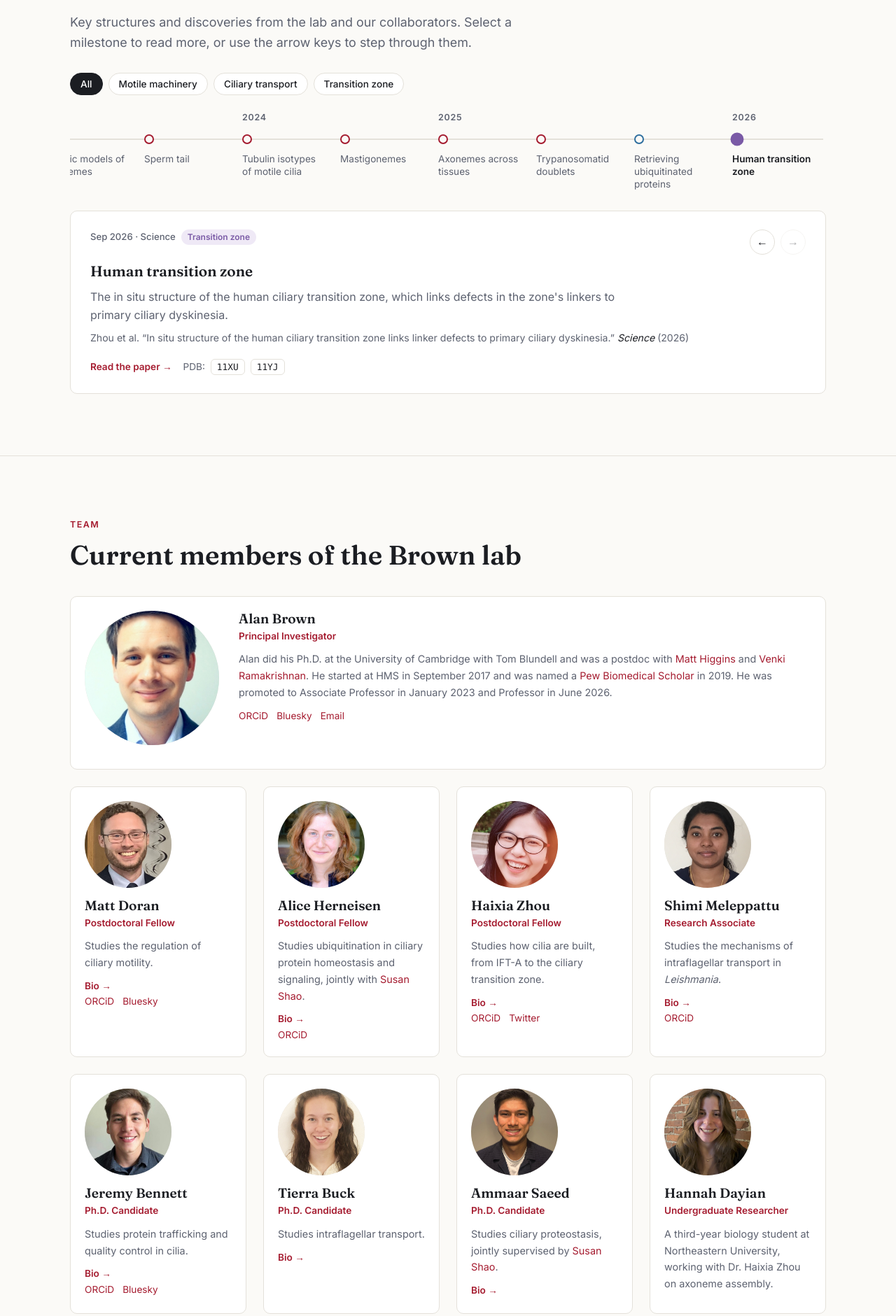
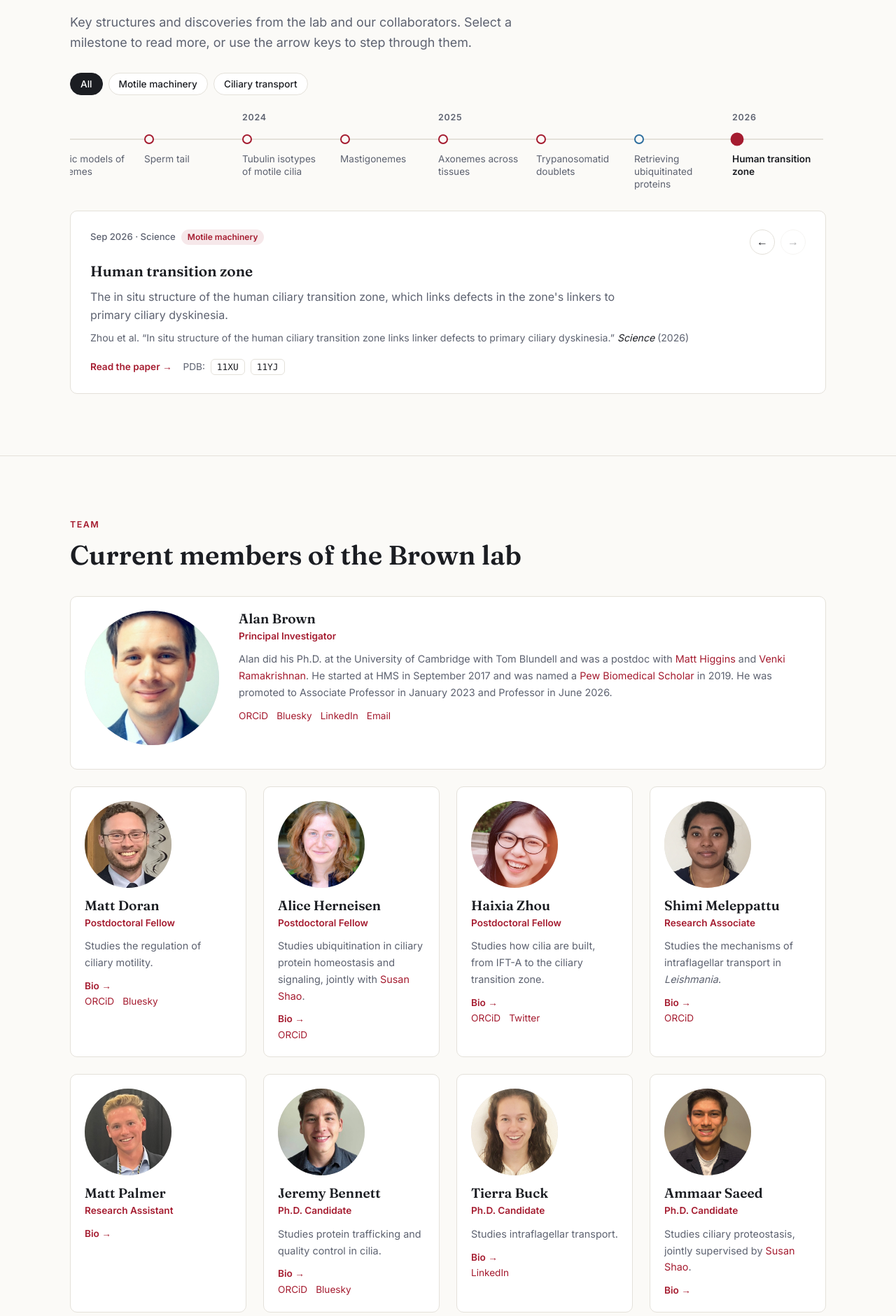
Before and after one commit to alanbrownhms/alanbrownhms.github.io, a plain HTML site: page index.html in a window 1280 px wide. Shown: the part 1941-3822 px from the top of the page at 70% size. Drawn offline with Linux system fonts and the light colour scheme.

Commit message:
Add files via upload

```diff
--- a/index.html
+++ b/index.html
@@ -129,21 +129,18 @@
   .tl-item { display: block; width: 100%; background: none; border: 0; padding: 0 10px; text-align: left; cursor: pointer; font: inherit; color: var(--ink); }
   .tl-dot { display: block; width: 14px; height: 14px; border-radius: 50%; background: var(--bg); border: 2px solid var(--muted); margin: 6px 0 12px; position: relative; z-index: 1; transition: transform .15s; }
   .tl-item[data-theme="transport"] .tl-dot { border-color: #2f6f9f; }
-  .tl-item[data-theme="gate"] .tl-dot { border-color: #7a5aa6; }
   .tl-item[data-theme="motility"] .tl-dot { border-color: var(--accent); }
   .tl-label { display: block; font-size: .85rem; line-height: 1.35; color: var(--muted); }
   .tl-item:hover .tl-label { color: var(--ink); }
   .tl-item:hover .tl-dot { transform: scale(1.25); }
   .tl-item[aria-current="true"] .tl-dot { background: var(--accent); border-color: var(--accent); transform: scale(1.35); }
   .tl-item[aria-current="true"][data-theme="transport"] .tl-dot { background: #2f6f9f; border-color: #2f6f9f; }
-  .tl-item[aria-current="true"][data-theme="gate"] .tl-dot { background: #7a5aa6; border-color: #7a5aa6; }
   .tl-item[aria-current="true"] .tl-label { color: var(--ink); font-weight: 600; }
   .tl-item:focus-visible { outline: 2px solid var(--accent); outline-offset: 4px; border-radius: 6px; }
   .tl-detail { margin-top: 20px; background: var(--surface); border: 1px solid var(--line); border-radius: var(--radius); padding: 26px 28px; display: grid; grid-template-columns: 1fr auto; gap: 8px 24px; align-items: start; }
   .tl-meta { font-size: .82rem; color: var(--muted); font-weight: 500; }
   .tl-tag { display: inline-block; margin-left: 8px; padding: 1px 9px; border-radius: 999px; font-size: .75rem; font-weight: 600; background: var(--accent-soft); color: var(--accent); }
   .tl-tag.transport { background: #e6eff6; color: #2f6f9f; }
-  .tl-tag.gate { background: #efe9f6; color: #7a5aa6; }
   .tl-detail h3 { grid-column: 1 / -1; margin: 4px 0 2px; font-size: 1.3rem; }
   .tl-detail p { grid-column: 1 / -1; margin: 0; color: var(--muted); max-width: 75ch; }
   .tl-cite { grid-column: 1 / -1; font-size: .88rem; color: var(--muted); }
@@ -298,7 +295,6 @@
       <button type="button" data-filter="all" aria-pressed="true">All</button>
       <button type="button" data-filter="motility" aria-pressed="false">Motile machinery</button>
       <button type="button" data-filter="transport" aria-pressed="false">Ciliary transport</button>
-      <button type="button" data-filter="gate" aria-pressed="false">Transition zone</button>
     </div>
     <div class="tl-shell">
       <ol class="tl-track" id="tl-track" aria-label="Milestones"></ol>
@@ -320,7 +316,7 @@
           <h3>Alan Brown</h3>
           <div class="role">Principal Investigator</div>
           <p>Alan did his Ph.D. at the University of Cambridge with Tom Blundell and was a postdoc with <a href="https://higginslab.web.ox.ac.uk/">Matt Higgins</a> and <a href="https://www2.mrc-lmb.cam.ac.uk/groups/ribo/">Venki Ramakrishnan</a>. He started at HMS in September 2017 and was named a <a href="https://www.pewtrusts.org/en/projects/pew-biomedical-scholars">Pew Biomedical Scholar</a> in 2019. He was promoted to Associate Professor in January 2023 and Professor in June 2026.</p>
-          <div class="links"><a href="https://orcid.org/0000-0002-0021-0476">ORCiD</a><a href="https://bsky.app/profile/alanbrownhms.bsky.social">Bluesky</a><a href="mailto:alan_brown@hms.harvard.edu">Email</a></div>
+          <div class="links"><a href="https://orcid.org/0000-0002-0021-0476">ORCiD</a><a href="https://bsky.app/profile/alanbrownhms.bsky.social">Bluesky</a><a href="https://www.linkedin.com/in/alan-brown-76bbb4135/">LinkedIn</a><a href="mailto:alan_brown@hms.harvard.edu">Email</a></div>
         </div>
       </div>
 
@@ -369,6 +365,15 @@
       </div>
 
       <div class="person">
+        <img src="images/Matt_Palmer.jpg" alt="Matt Palmer" loading="lazy">
+        <h3>Matt Palmer</h3>
+        <div class="role">Research Assistant</div>
+        <details><summary>Bio</summary>
+          <p>Matt received his B.S. in biochemistry from Northeastern University in 2026. During co-ops at Larkspur Biosciences and Takeda, he developed cell-based functional assays to screen therapeutic candidates.</p>
+        </details>
+      </div>
+
+      <div class="person">
         <img src="images/Jeremy_Bennett2.jpg?itok=ZsI-2M3O" alt="Jeremy Bennett" loading="lazy">
         <h3>Jeremy Bennett</h3>
         <div class="role">Ph.D. Candidate</div>
@@ -387,6 +392,7 @@
         <details><summary>Bio</summary>
           <p>Tierra completed her BS in molecular biology at UC San Diego, then spent two years as a research technician at the La Jolla Institute for Immunology studying arena- and filovirus spike proteins before moving to Boston for her PhD.</p>
         </details>
+        <div class="links"><a href="https://www.linkedin.com/in/tierra-buck/">LinkedIn</a></div>
       </div>
 
       <div class="person">
@@ -472,6 +478,8 @@
     <div class="eyebrow">News</div>
     <h2>Lab news</h2>
     <ul class="news">
+      <li><time datetime="2026-10-23">23 Oct 2026</time><div><h3>BCMP Retreat</h3><p>It was wonderful to return to the retreat this year, where Ammaar, Jeremy, Haixia, and Tierra all presented posters.</p></div></li>
+      <li><time datetime="2026-10-19">19 Oct 2026</time><div><h3>Matt Palmer joins</h3><p>We're delighted to have Matt Palmer join as a Research Assistant. Matt comes with a background in industry, having previously worked at Larkspur Biosciences and Takeda.</p></div></li>
       <li><time datetime="2026-09-29">29 Sep 2026</time><div><h3>PKD2 complexes</h3><p>Delighted that the lab could contribute to Karl Lechtreck's study of genetically and spatially distinct PKD2 complexes in Chlamydomonas flagella, now published in <a href="https://www.pnas.org/doi/10.1073/pnas.2524371123">PNAS</a></p></div></li>
       <li><time datetime="2026-09-10">10 Sep 2026</time><div><h3>Structure of the human transition zone, link to PCD</h3><p>Haixia's paper is now online at <a href="https://www.science.org/doi/10.1126/science.aei5957">Science</a>. Accompanying <a href="https://hms.harvard.edu/news/discovery-fills-gap-understanding-diagnosing-primary-ciliary-dyskinesia">news article</a>.</p></div></li>
       <li><time datetime="2026-08-31">31 Aug 2026</time><div><h3>Sven's last day</h3><p>Goodbye, Sven, and good luck at Cornell! <a href="https://brown.hms.harvard.edu/sites/brown.hms.harvard.edu/files/news-photos/IMG_4778.jpg"> </a></p></div></li>
@@ -800,7 +808,7 @@ alumniBtn.addEventListener('click', () => {
 
 /* ---------- Milestones timeline ----------
    To add a milestone, add an object to MILESTONES (any order; sorted by date).
-   theme: "motility" | "transport" | "gate". pdb: list of PDB IDs (may be empty). */
+   theme: "motility" | "transport". pdb: list of PDB IDs (may be empty). */
 {
 const MILESTONES = [
   { date: "2019-10", label: "Decorated doublet microtubule", theme: "motility", collab: "with the Zhang and Dutcher labs",
@@ -863,13 +871,13 @@ const MILESTONES = [
     title: "A conserved mechanism for the retrieval of polyubiquitinated proteins from cilia", cite: "Lange et al.", journal: "Cell",
     summary: "Identifies a conserved mechanism, involving CFAP36, that retrieves polyubiquitinated proteins from cilia.",
     doi: "10.1016/j.cell.2025.07.043", pdb: [] },
-  { date: "2026-09", label: "Human transition zone", theme: "gate",
+  { date: "2026-09", label: "Human transition zone", theme: "motility",
     title: "In situ structure of the human ciliary transition zone links linker defects to primary ciliary dyskinesia", cite: "Zhou et al.", journal: "Science",
     summary: "The in situ structure of the human ciliary transition zone, which links defects in the zone's linkers to primary ciliary dyskinesia.",
     doi: "10.1126/science.aei5957", pdb: ["11XU", "11YJ"] },
 ].sort((a, b) => a.date.localeCompare(b.date));
 
-const THEMES = { motility: "Motile machinery", transport: "Ciliary transport", gate: "Transition zone" };
+const THEMES = { motility: "Motile machinery", transport: "Ciliary transport" };
 const MONTHS = ["Jan","Feb","Mar","Apr","May","Jun","Jul","Aug","Sep","Oct","Nov","Dec"];
 const tlTrack = document.getElementById('tl-track');
 const tlDetail = document.getElementById('tl-detail');
```
